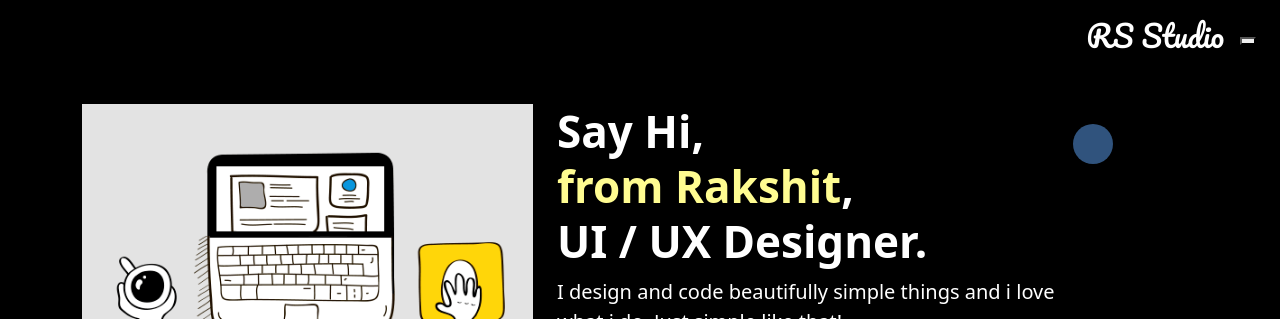
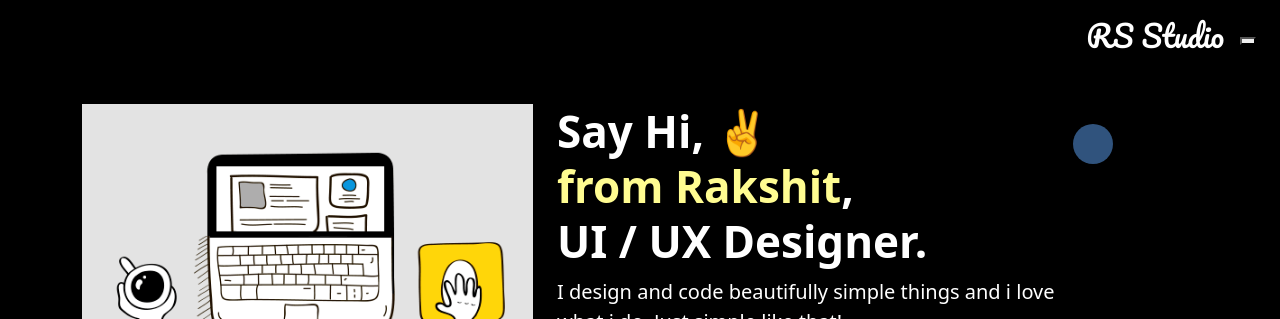
Before and after one commit to rakshitsikri/my-app, a React (Create React App) app: page / in a window 1280 px wide. Shown: the top 319 px of the page. Built offline with nearby package versions, Linux system fonts and the light colour scheme.

Commit message:
first commit

```diff
--- a/src/routes/Home.jsx
+++ b/src/routes/Home.jsx
@@ -14,7 +14,7 @@ const Home = () => {
                     <div className='col-md-6' >
                         <div className="banner_text">
                             {/* <h4 className="round">Hello, There</h4> */}
-                            <h1 className="fn60">Say Hi, <br></br><span> from Rakshit</span>,<br></br> UI / UX Designer.</h1>
+                            <h1 className="fn60">Say Hi, ✌️<br></br><span> from Rakshit</span>,<br></br> UI / UX Designer.</h1>
                             <p>I design and code beautifully simple things and i love what i do. Just simple like that!</p>
                             <div className="cvbtn">
                                 <a href="/" className="Button_primary mr-3">Download CV</a>
```
